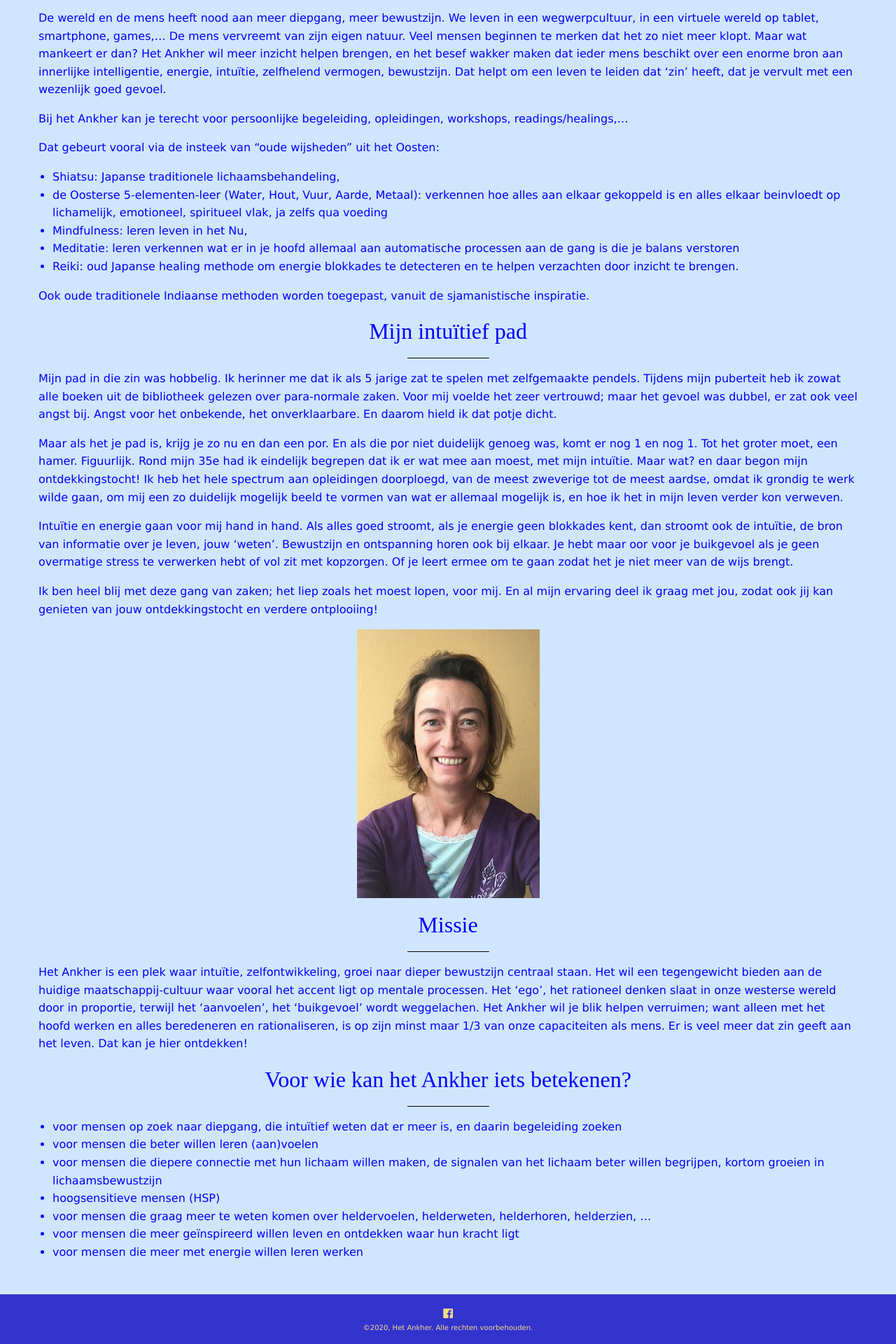
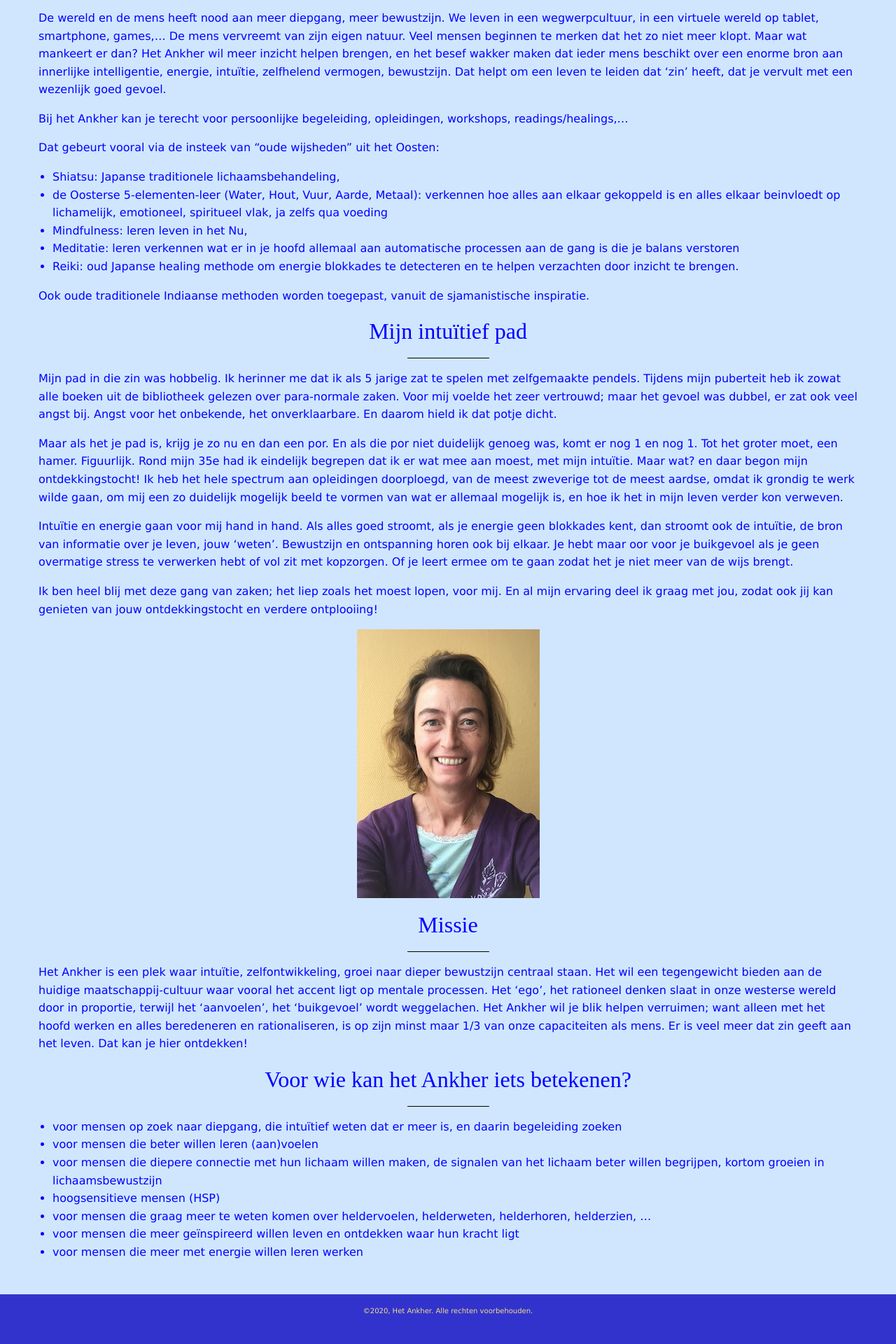
Before and after one commit to ankher/ankher.github.io, a Jekyll site: the page built from index.md, in a window 1280 px wide. Shown: the part 1228-3148 px from the top of the page at 70% size. Built offline with Jekyll 4.4.1, drawn with Linux system fonts in a browser that asks for light colours; nearby versions of some CDN libraries; after the commit the page ends 3124 px from its top, so only the background shows below that.

Commit message:
Update footer.html

```diff
--- a/_includes/footer.html
+++ b/_includes/footer.html
@@ -1,8 +1,6 @@
 <footer>
 	<div class="row column">
-		<div class="text-center">
-			<a href="https://www.facebook.com/intuitieschool"><i class="fa fa-facebook-official" aria-hidden="true"></i></a>
-		</div>
+
 		<div class="copyright text-center">2020, Het Ankher.</div>
 	</div>
 	<script type="text/javascript">
```
